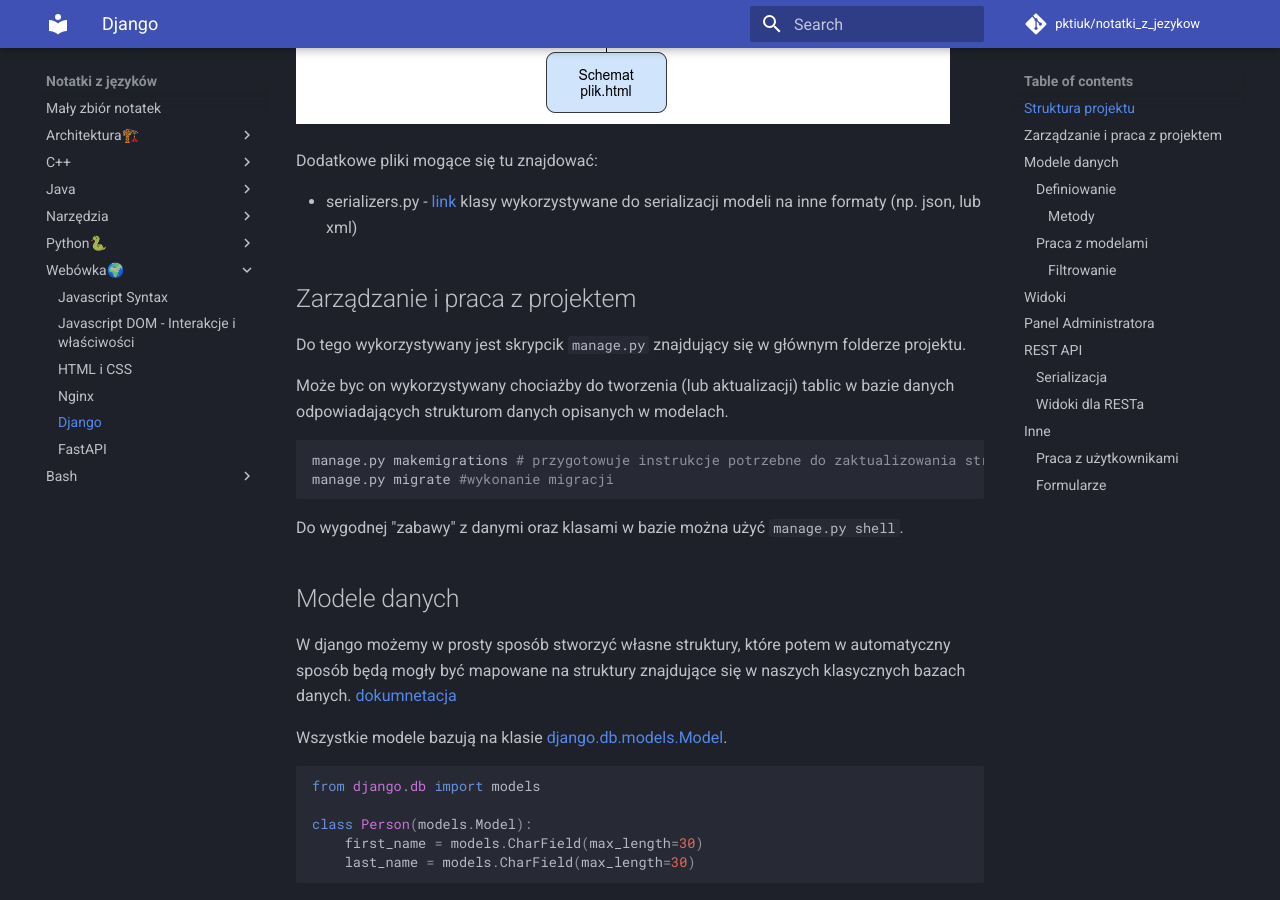
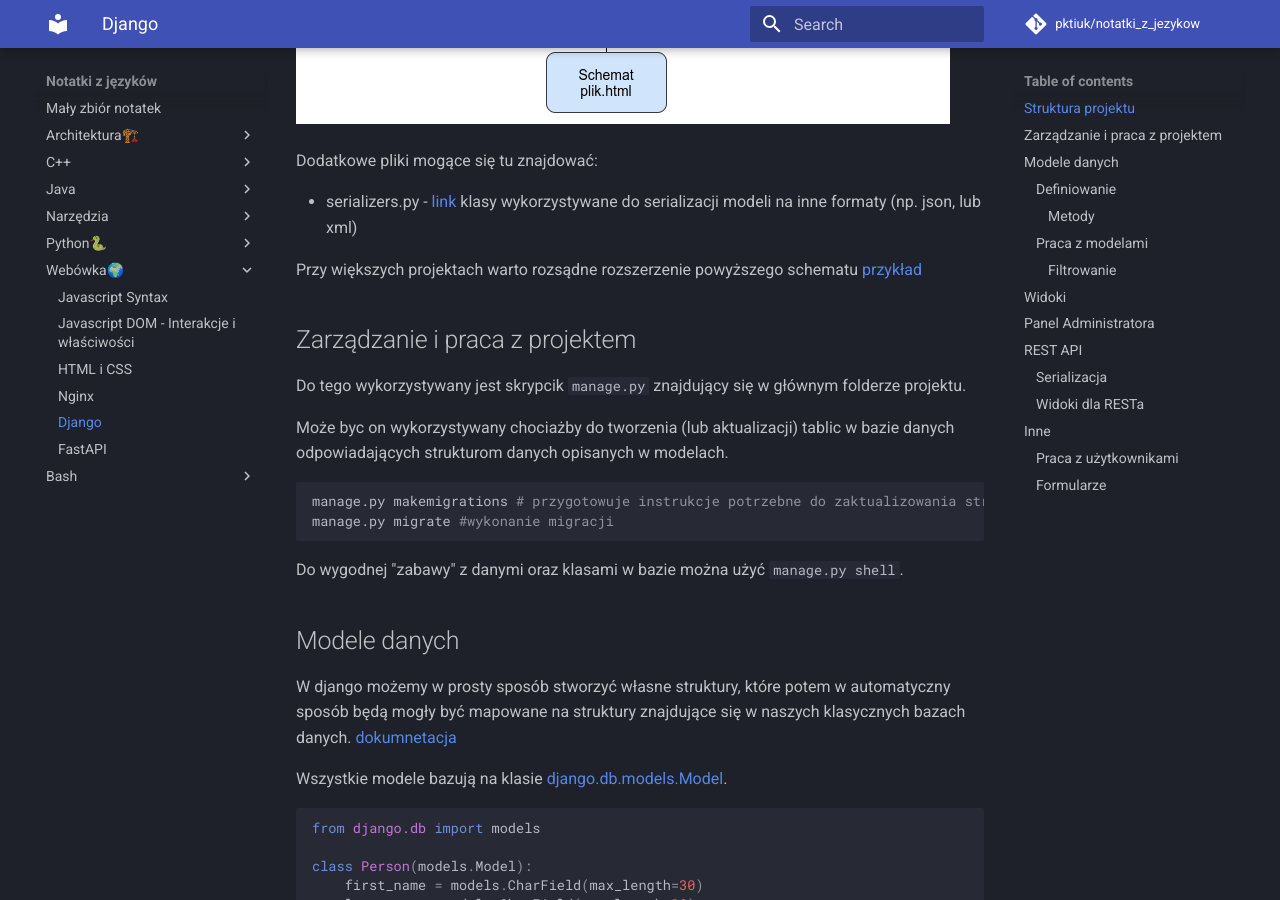
Before and after one commit to pktiuk/notatki_z_jezykow, an MkDocs documentation site: the page built from docs/Webówka🌍/9_django.md, in a window 1280 px wide and 900 px high, scrolled down 1473 px. Built offline with MkDocs 1.6.1 and Material for MkDocs 9.7.7, drawn with Linux system fonts in a browser that asks for light colours; comment, search, counter and statistics services are not loaded.

Commit message:
Django przykład większego projektu

```diff
--- a/docs/Webówka🌍/9_django.md
+++ b/docs/Webówka🌍/9_django.md
@@ -51,6 +51,8 @@
 Dodatkowe pliki mogące się tu znajdować:
 
 - serializers.py - [link](https://docs.djangoproject.com/en/3.2/topics/serialization/) klasy wykorzystywane do serializacji modeli na inne formaty (np. json, lub xml)
+
+Przy większych projektach warto rozsądne rozszerzenie powyższego schematu [przykład](https://github.com/Mischback/django-project-skeleton)
 
 ## Zarządzanie i praca z projektem
 
```
